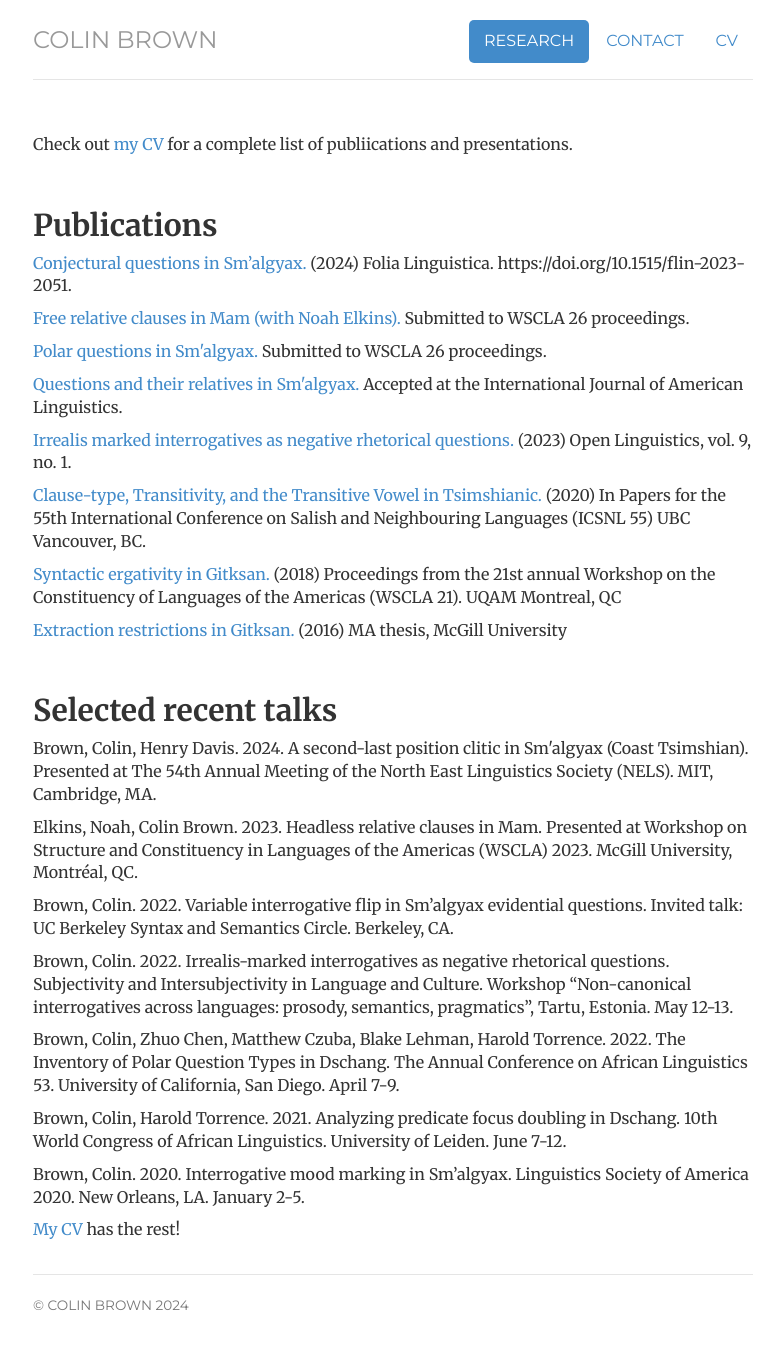
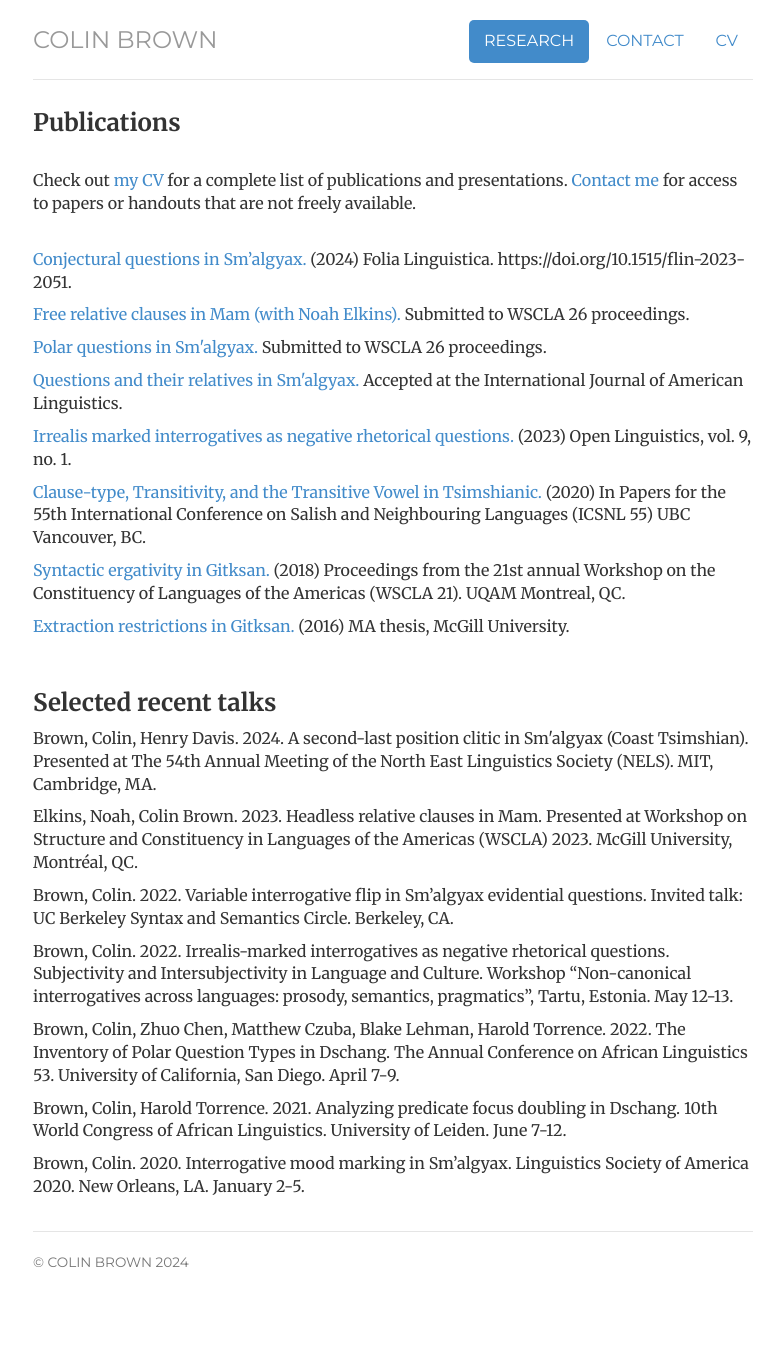
Before and after one commit to colinbr/colinbr.github.io, a Jekyll site: the page built from research/index.html, in a window 1280 px wide. Shown: the whole page, without its empty margins (247-1029 px from the left). Built offline with Jekyll 4.4.1, drawn with Linux system fonts in a browser that asks for light colours; after the commit the page ends 1324 px from its top, so only the background shows below that.

Commit message:
update research

```diff
--- a/research/index.html
+++ b/research/index.html
@@ -6,15 +6,17 @@ teaching: passive
 cv: passive
 description: Colin Brown is a doctoral candidate in linguistics at UCLA.
 ---
-
 <div class="blurb">
+	<h3>Publications</h3>
 	<br>
 	<!-- <h2>What do I do?</h2> -->
-	<p> Check out <a href="https://nbviewer.jupyter.org/github/colinbr/colinbr.github.io/blob/master/cv/ColinBrownCV.pdf">my CV</a> for a complete list of publiications and presentations.</p>
+	<p> Check out <a
+			href="https://nbviewer.jupyter.org/github/colinbr/colinbr.github.io/blob/master/cv/ColinBrownCV.pdf">my
+			CV</a> for a complete list of publications and presentations. <a href="mailto: colinjbrown@ucla.edu">Contact
+			me</a> for access to papers or handouts that are not freely available.</p>
 
 	<br>
 
-	<h2>Publications</h2>
 	<p><a href="https://www.degruyter.com/document/doi/10.1515/flin-2023-2051/html">Conjectural questions in Sm’algyax.</a> (2024) Folia Linguistica. https://doi.org/10.1515/flin-2023-2051.</p>
 	<p><a href="https://drive.google.com/file/d/1Vw8OztoNKWO-RVsXCaF4yKTDTrcDSIsg/view?usp=sharing">Free relative clauses in Mam (with Noah Elkins).</a> Submitted to WSCLA 26 proceedings.</p>
 	<p><a href="https://drive.google.com/file/d/1m7cMMRa2Y3h8CQolgU2tTGGQZVvLSN_6/view?usp=sharing">Polar questions in Sm'algyax.</a> Submitted to WSCLA 26 proceedings.</p>
@@ -22,12 +24,12 @@ description: Colin Brown is a doctoral candidate in linguistics at UCLA.
 	<p><a href="https://www.degruyter.com/document/doi/10.1515/opli-2022-0239/html">Irrealis marked interrogatives as negative rhetorical questions.</a> (2023) Open Linguistics, vol. 9, no. 1.</p>
 	<p><a href="http://lingpapers.sites.olt.ubc.ca/files/2020/07/02_ICSNL55_Brown_Forbes_Schwan_final.pdf">Clause-type, Transitivity, and the Transitive Vowel in Tsimshianic.</a> (2020)  In Papers for the 55th International Conference on Salish and Neighbouring Languages (ICSNL 55) UBC Vancouver, BC.</p>
 	<p><a href="https://lingpapers.sites.olt.ubc.ca/files/2018/01/WSCLA21-06-Brown.pdf">Syntactic ergativity in Gitksan.</a> (2018) Proceedings from the 21st annual Workshop on the
-Constituency of Languages of the Americas (WSCLA 21). UQAM Montreal, QC</p>
-	<p><a href="https://ling.auf.net/lingbuzz/003500">Extraction restrictions in Gitksan.</a> (2016) MA thesis, McGill University</p>
+Constituency of Languages of the Americas (WSCLA 21). UQAM Montreal, QC.</p>
+	<p><a href="https://ling.auf.net/lingbuzz/003500">Extraction restrictions in Gitksan.</a> (2016) MA thesis, McGill University.</p>
 
 
 	<br>
-	<h2>Selected recent talks</h2>
+	<h3>Selected recent talks</h3>
 	<p>Brown, Colin, Henry Davis. 2024. A second-last position clitic in Sm'algyax (Coast Tsimshian). Presented at The 54th Annual Meeting of the North East Linguistics Society (NELS). MIT, Cambridge, MA.</p>
 	<p>Elkins, Noah, Colin Brown. 2023. Headless relative clauses in Mam. Presented at Workshop on Structure and Constituency in Languages of the Americas (WSCLA) 2023. McGill University, Montréal, QC.</p>
 	<p>Brown, Colin. 2022. Variable interrogative flip in Sm’algyax evidential questions. Invited talk: UC Berkeley Syntax and Semantics Circle. Berkeley, CA.</p>
@@ -38,7 +40,7 @@ Constituency of Languages of the Americas (WSCLA 21). UQAM Montreal, QC</p>
 	in Dschang. The Annual Conference on African Linguistics 53. University of California, San Diego. April 7-9.</p>
 	<p>Brown, Colin, Harold Torrence. 2021. Analyzing predicate focus doubling in Dschang. 10th World Congress of African Linguistics. University of Leiden. June 7-12.</p>
 	<p>Brown, Colin. 2020. Interrogative mood marking in Sm’algyax. Linguistics Society of America 2020. New Orleans, LA. January 2-5.</p>
-	<p> <a href="https://nbviewer.jupyter.org/github/colinbr/colinbr.github.io/blob/master/cv/ColinBrownCV.pdf">My CV</a> has the rest!</p>
+	<!-- <p> <a href="https://nbviewer.jupyter.org/github/colinbr/colinbr.github.io/blob/master/cv/ColinBrownCV.pdf">My CV</a> has the rest!</p> -->
 	<br>
 
 </div><!-- /.blurb -->
```
Also changed, not shown: img/colinavatar.jpg.
